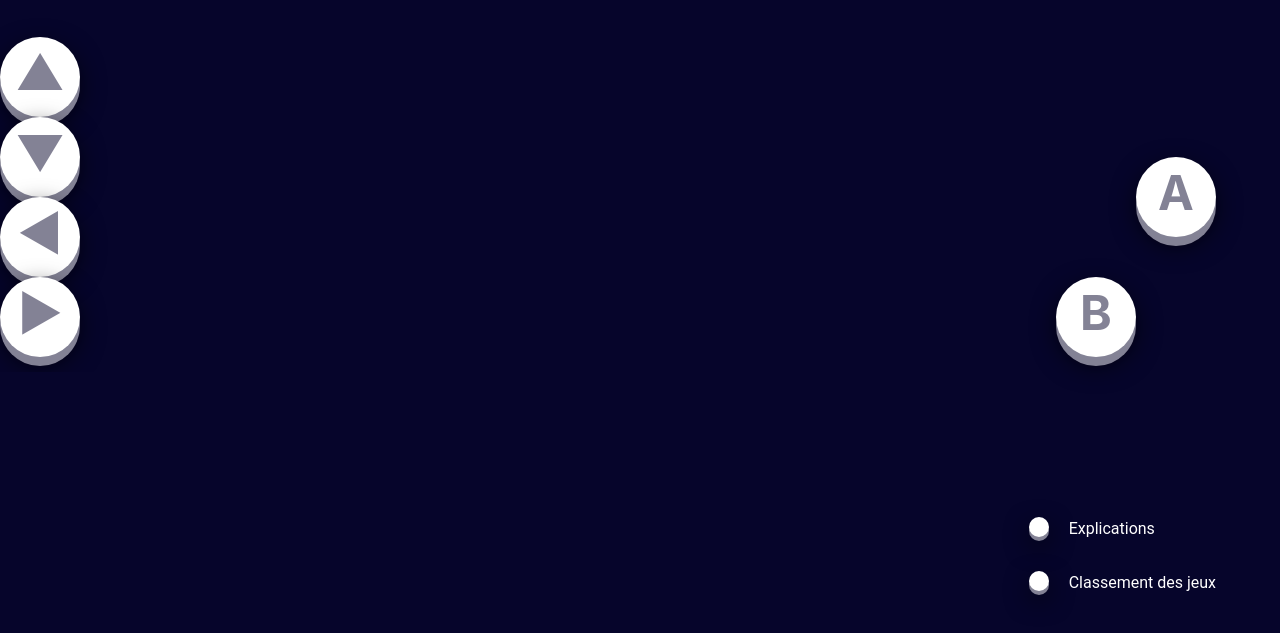
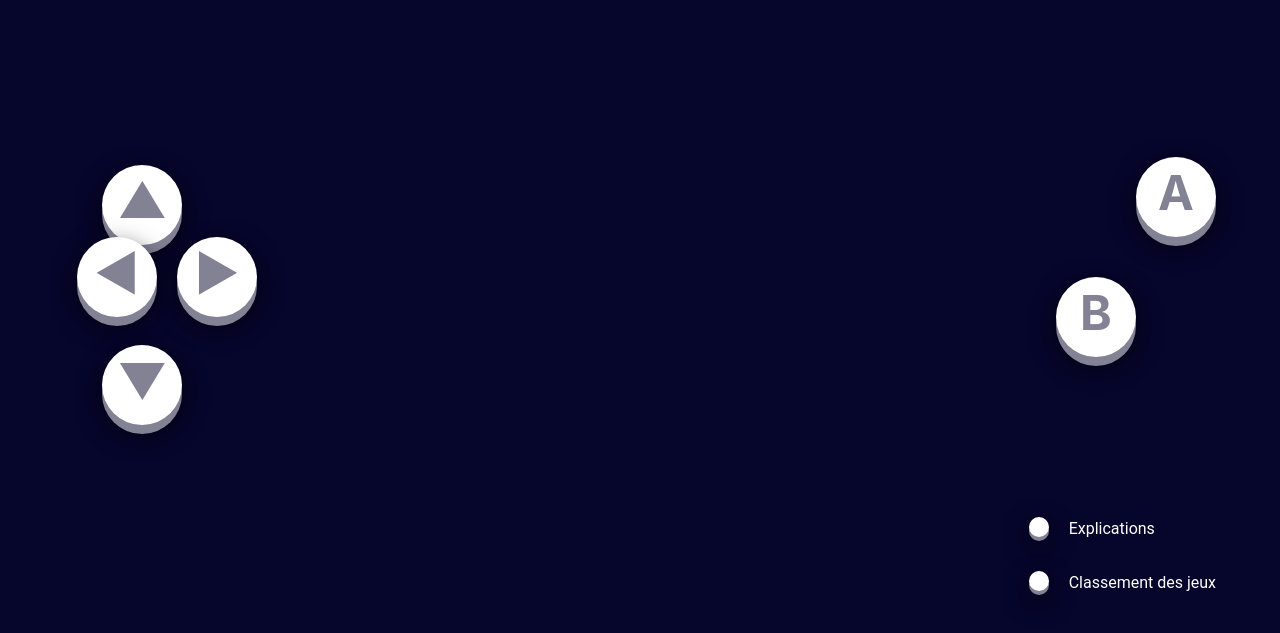
Before and after one commit to leonoreleroy/retro-arcade, a website: page app/index.html in a window 1280 px wide. Shown: the part 163-796 px from the top of the page. Drawn offline with nearby package versions, Linux system fonts and the light colour scheme.

Commit message:
forme croix boutons gauche

```diff
--- a/app/src/assets/sass/style.scss
+++ b/app/src/assets/sass/style.scss
@@ -188,10 +188,38 @@ p.info-button{
 
 .arrow-buttons{
   margin-bottom: 15px;
+  display: flex;
+  flex-direction: column;
 }
 
 .arrow-buttons-column{
   display: flex;
   flex-direction: column;
+  position: absolute;
+  left: 8%;
+  top: 41%;
+}
 
+.arrow-buttons-row{
+  display: flex;
+  flex-direction: row;
+  position: absolute;
+  left: 6%;
+  top: 50%;
 }
+
+a.roundButton8{
+  margin-right: 10px;
+}
+
+a.roundButton5{
+  margin-left: 10px;
+}
+
+a.roundButton6{
+  margin-bottom: 50px;
+}
+
+a.roundButton7{
+  margin-top: 50px;
+}
```
Also changed, not shown: app/index.html (+1 -1 lines), app/dist/assets/css/style.css.
